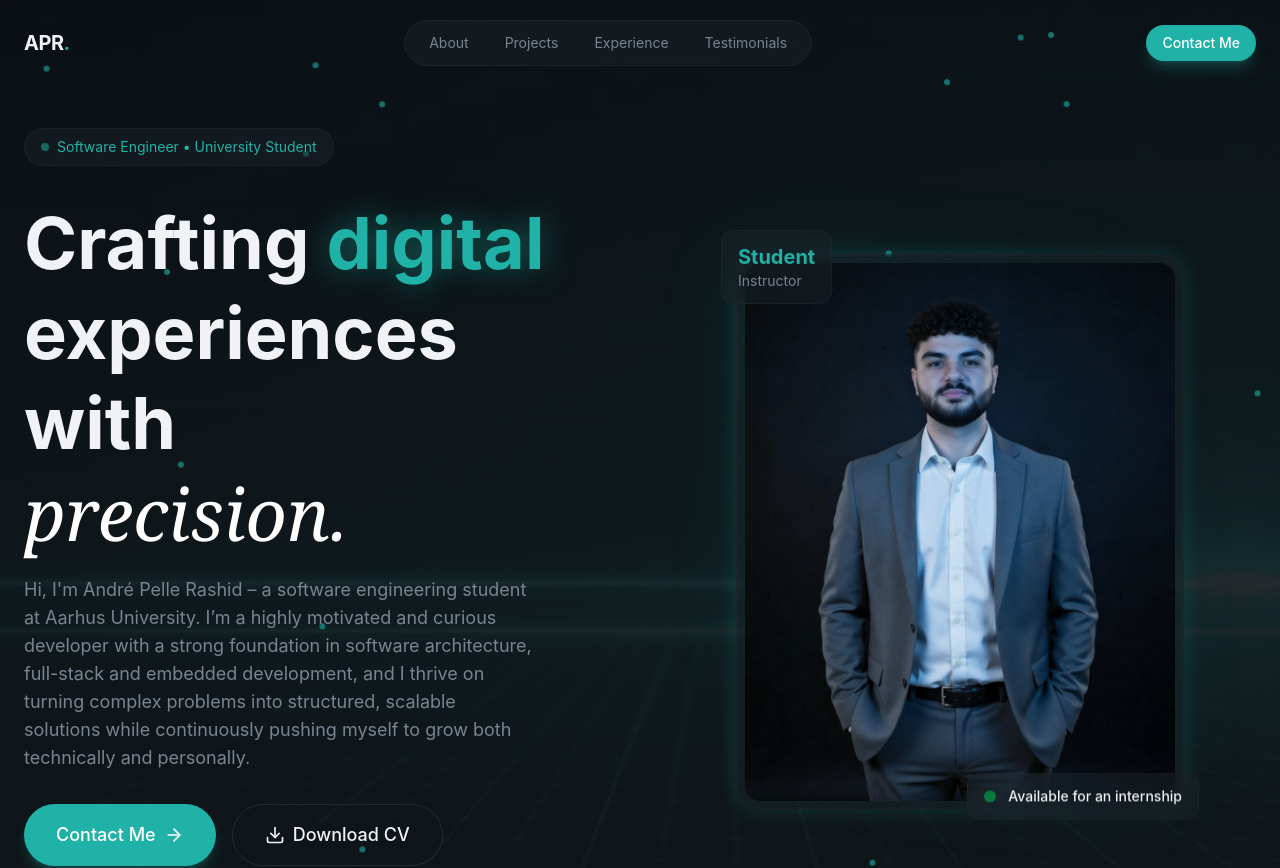
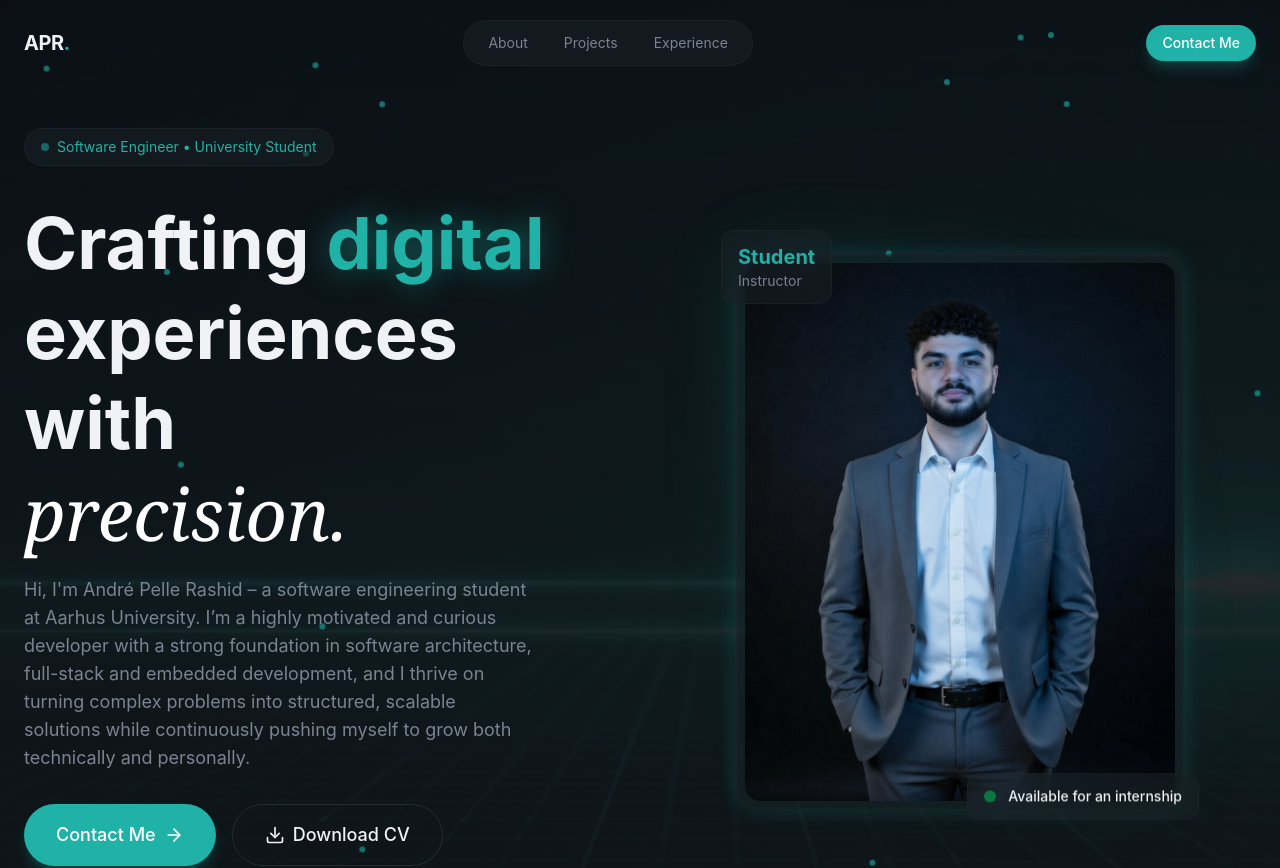
Before and after one commit to andr522g/dev-personal-portofolio, a React (Vite) app: page / in a window 1280 px wide. Shown: the top 868 px of the page. Built offline with nearby package versions, Linux system fonts and the light colour scheme.

Commit message:
fixing stuff

```diff
--- a/src/App.jsx
+++ b/src/App.jsx
@@ -15,7 +15,6 @@ function App() {
         <About />
         <Projects />
         <Experience />
-        <Testimonials />
         <Contact />
       </main>
     </div>
--- a/src/layout/Navbar.jsx
+++ b/src/layout/Navbar.jsx
@@ -5,8 +5,7 @@ import { use, useState, useEffect } from "react";
 const navLinks = [
     {href: "#about", label: "About"},
     {href: "#projects", label: "Projects"},
-    {href: "#experience", label: "Experience"},
-    {href: "#testimonials", label: "Testimonials"},
+    {href: "#experience", label: "Experience"}
 ]
 
 export const Navbar = () => {
--- a/src/sections/Testimonials.jsx
+++ /dev/null
@@ -1,3 +0,0 @@
-export const Testimonials = () => {
-    return <section></section>
-}
```
